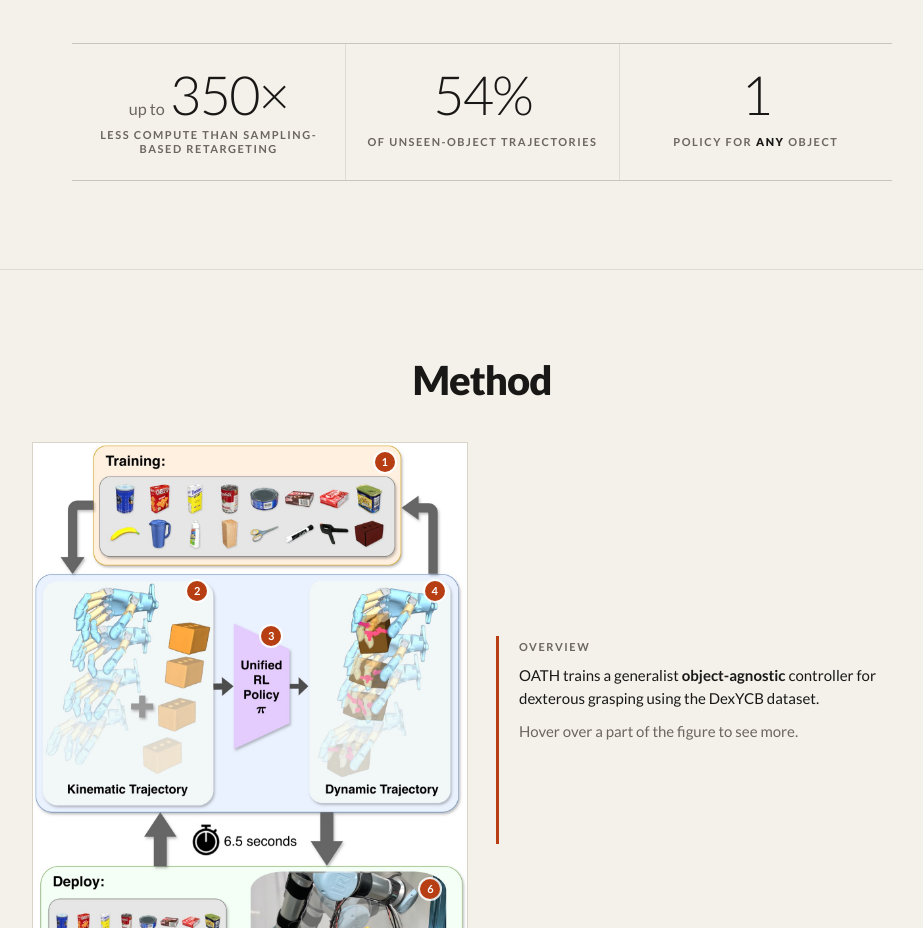
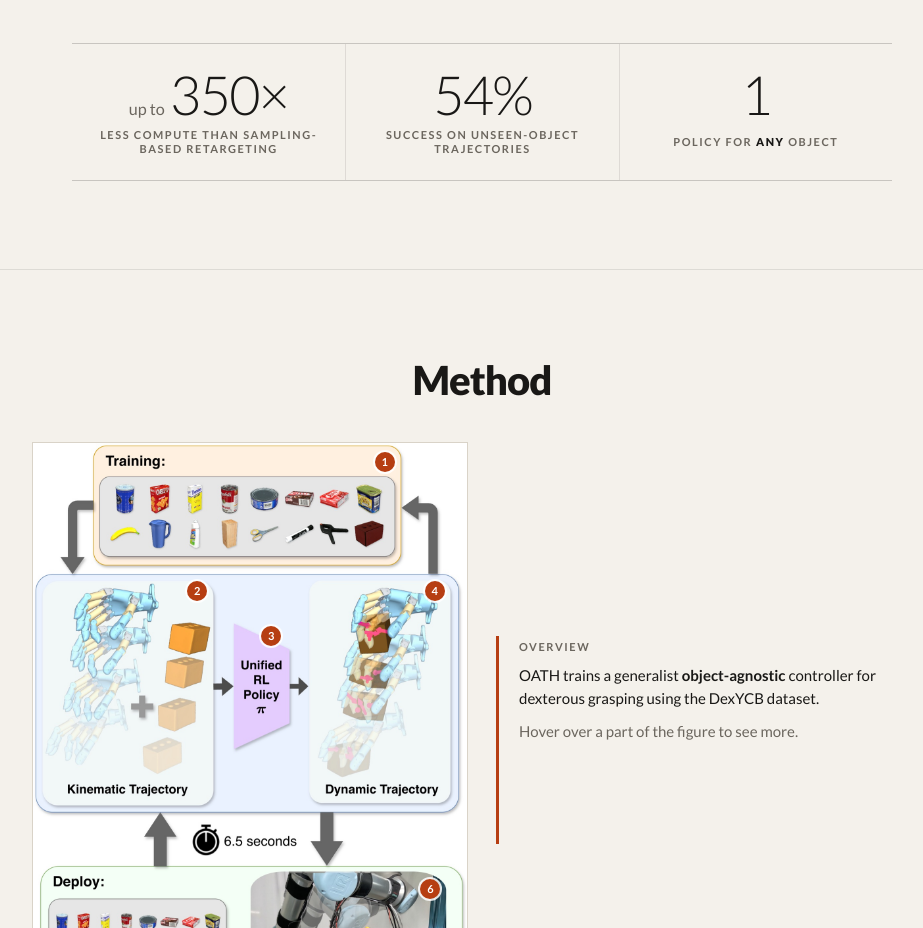
Before and after one commit to multiplylabs/oath, a plain HTML site: page index.html in a window 1280 px wide. Shown: the part 2280-3208 px from the top of the page, without its empty margins (158-1081 px from the left). Drawn offline with Linux system fonts and the light colour scheme.

Commit message:
Label the 54% as success on unseen-object trajectories

```diff
--- a/index.html
+++ b/index.html
@@ -59,7 +59,7 @@
     <p class="prose">Retargeting human demonstrations into dynamically feasible dexterous hand trajectories requires resolving complex contact physics, yet current methods either omit physical constraints or rely on computationally expensive sampling-based optimization in simulation. Reinforcement learning has previously been used to achieve planning and control through contact dynamics; however, standard policies require object-specific training and fail to generalize across arbitrary geometries. This work reframes physics-based retargeting as a residual learning problem, where we demonstrate that zero-shot generalization across objects relies on structured state representations. Specifically, formulating the observation space to include a localized contact-error signal guiding each robot link to its target coordinate on the object surface enables a single, unified residual policy to successfully grasp novel, unseen object geometries. Rolling out this policy in simulation on a kinematic reference trajectory yields a physics-based retargeter, OATH. Operating at 0.4 seconds of compute per second of reference, OATH achieves 2.4&times; faster-than-real-time performance and a 60&ndash;350&times; reduction in computational cost compared to sampling-based methods. The system recovers 58% of held-out and 54% of unseen-object DexYCB trajectories while maintaining a sub-2&nbsp;cm tracking error.</p>
     <div class="stats">
       <div><b><small>up to</small>350&times;</b><span>less compute than sampling-based retargeting</span></div>
-      <div><b>54%</b><span>of unseen-object trajectories</span></div>
+      <div><b>54%</b><span>success on unseen-object trajectories</span></div>
       <div><b>1</b><span>policy for <em>any</em> object</span></div>
     </div>
   </section>
```
